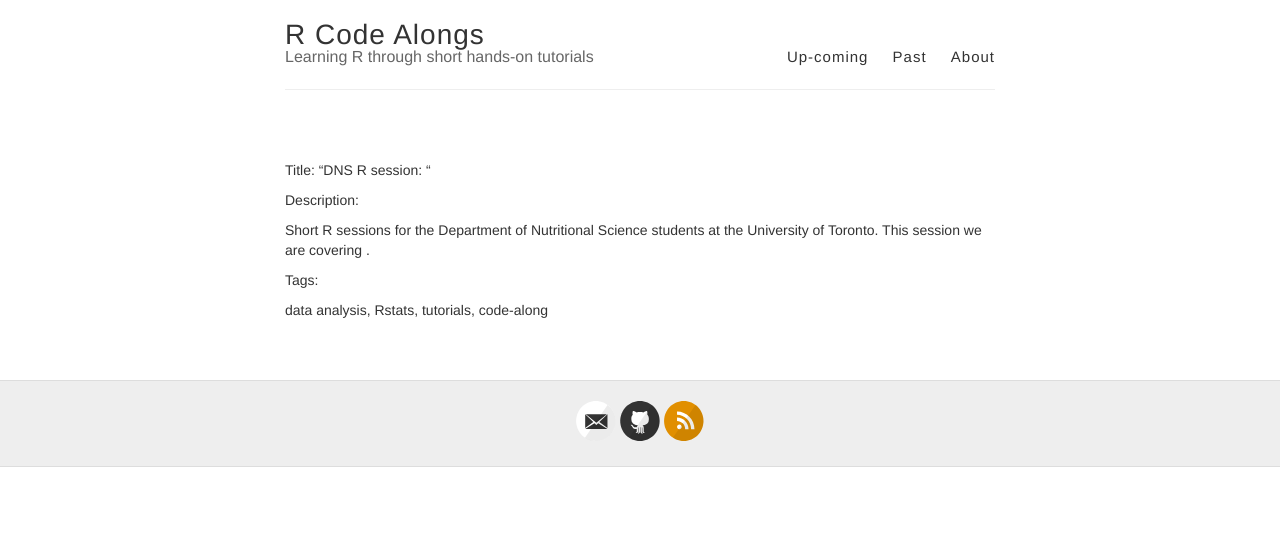
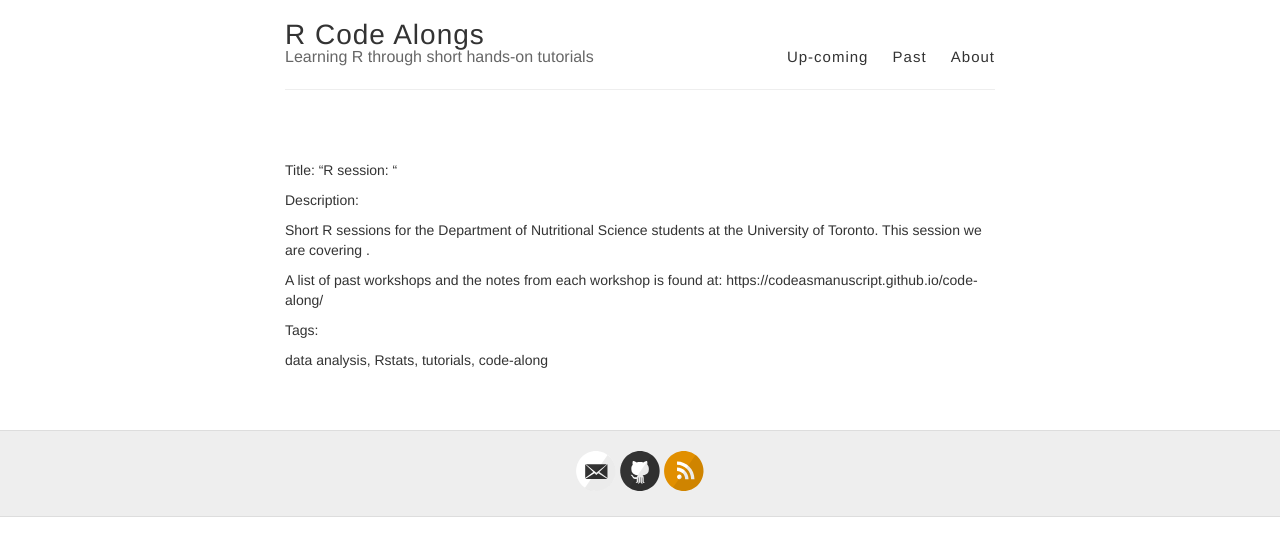
Before and after one commit to codeasmanuscript/code-along, a Jekyll site: the page built from misc/youtube-description.md, in a window 1280 px wide. Shown: the top 556 px of the page. Built offline with Jekyll 4.4.1, drawn with Linux system fonts in a browser that asks for light colours; our own code applies the rules of GitHub Pages for plain Markdown files.

Commit message:
ADded extra info to youtube description

```diff
--- a/misc/youtube-description.md
+++ b/misc/youtube-description.md
@@ -1,10 +1,12 @@
 
-Title: "DNS R session: {{workshop title}}"
+Title: "R session: {{workshop title}}"
 
 Description:
 
 Short R sessions for the Department of Nutritional Science students at the University of Toronto. This session we are covering {{short description}}.
 
+A list of past workshops and the notes from each workshop is found at: https://codeasmanuscript.github.io/code-along/
+
 Tags:
 
 data analysis, Rstats, tutorials, code-along
```
